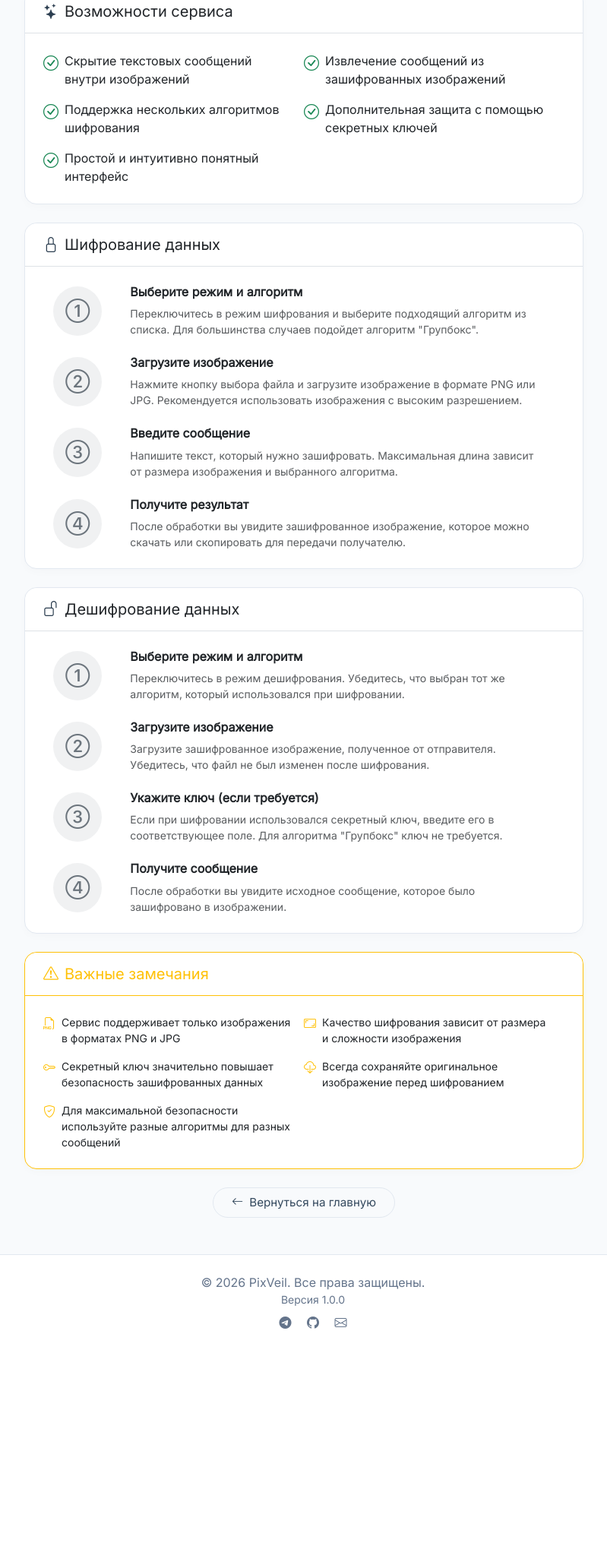
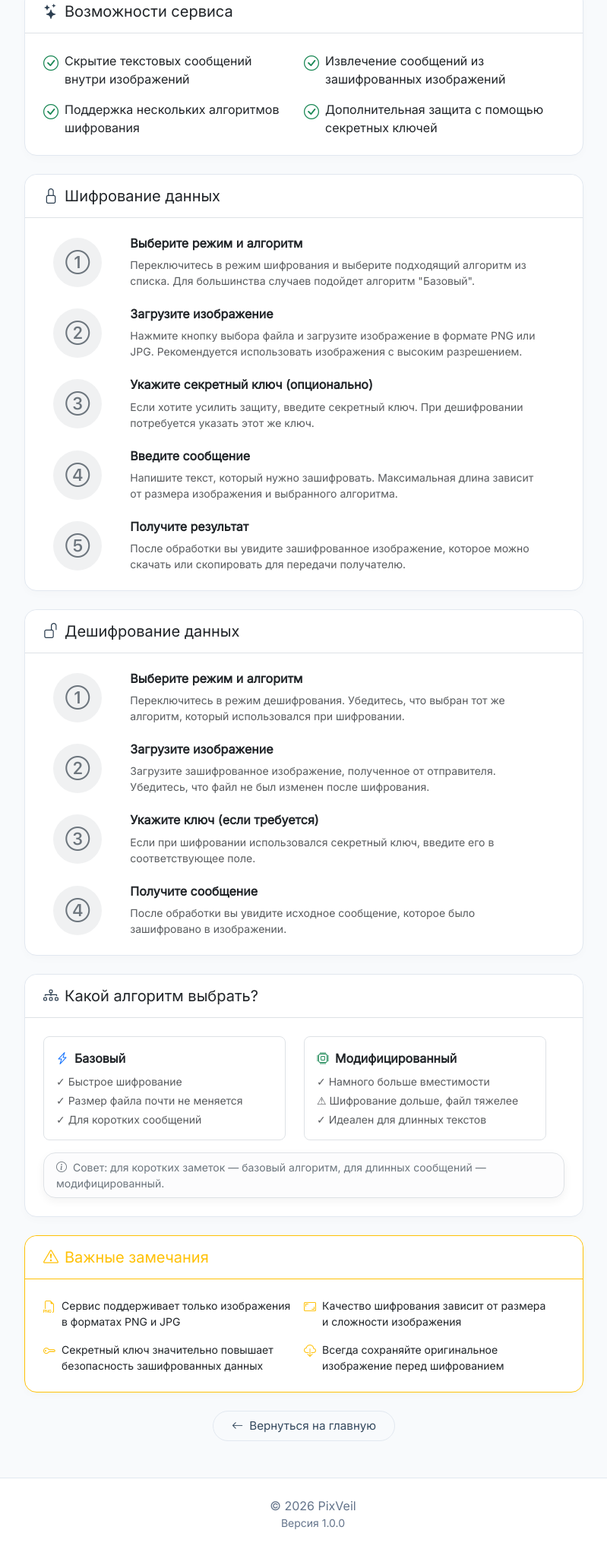
Before and after one commit to firstbobrov/PixVeil, a Flask app: page /guide in a window 1280 px wide. Shown: the part 260-2299 px from the top of the page at 76% size, without its empty margins (228-1027 px from the left). Before the commit the page ends 2009 px from the top, so only its background shows below. Run offline with Flask 3, Linux system fonts and the light colour scheme.

Commit message:
внесены правки по текстам

```diff
--- a/website/templates/base.html
+++ b/website/templates/base.html
@@ -377,13 +377,8 @@
 
     <footer class="py-4">
         <div class="container text-center">
-            <p class="mb-0">&copy; 2026 PixVeil. Все права защищены.</p>
+            <p class="mb-0">&copy; 2026 PixVeil</p>
             <p class="mb-0 small">Версия 1.0.0</p>
-            <div class="mt-2">
-                <a href="#" class="mx-2"><i class="bi bi-telegram"></i></a>
-                <a href="#" class="mx-2"><i class="bi bi-github"></i></a>
-                <a href="#" class="mx-2"><i class="bi bi-envelope"></i></a>
-            </div>
         </div>
     </footer>
 
--- a/website/templates/guide.html
+++ b/website/templates/guide.html
@@ -41,12 +41,6 @@
                             <span>Дополнительная защита с помощью секретных ключей</span>
                         </div>
                     </div>
-                    <div class="col-md-6">
-                        <div class="d-flex align-items-start">
-                            <i class="bi bi-check-circle text-success me-2 fs-5"></i>
-                            <span>Простой и интуитивно понятный интерфейс</span>
-                        </div>
-                    </div>
                 </div>
             </div>
         </div>
@@ -65,7 +59,7 @@
                     </div>
                     <div class="col-md-10">
                         <h3 class="h6 fw-bold">Выберите режим и алгоритм</h3>
-                        <p class="text-muted small mb-0">Переключитесь в режим шифрования и выберите подходящий алгоритм из списка. Для большинства случаев подойдет алгоритм "Групбокс".</p>
+                        <p class="text-muted small mb-0">Переключитесь в режим шифрования и выберите подходящий алгоритм из списка. Для большинства случаев подойдет алгоритм "Базовый".</p>
                     </div>
                 </div>
                 <div class="row align-items-center mb-4">
@@ -86,6 +80,17 @@
                         </span>
                     </div>
                     <div class="col-md-10">
+                        <h3 class="h6 fw-bold">Укажите секретный ключ (опционально)</h3>
+                        <p class="text-muted small mb-0">Если хотите усилить защиту, введите секретный ключ. При дешифровании потребуется указать этот же ключ.</p>
+                    </div>
+                </div>
+                <div class="row align-items-center mb-4">
+                    <div class="col-md-2 text-center mb-3 mb-md-0">
+                        <span class="badge bg-secondary bg-opacity-10 text-secondary p-3 rounded-circle">
+                            <i class="bi bi-4-circle fs-2"></i>
+                        </span>
+                    </div>
+                    <div class="col-md-10">
                         <h3 class="h6 fw-bold">Введите сообщение</h3>
                         <p class="text-muted small mb-0">Напишите текст, который нужно зашифровать. Максимальная длина зависит от размера изображения и выбранного алгоритма.</p>
                     </div>
@@ -93,7 +98,7 @@
                 <div class="row align-items-center">
                     <div class="col-md-2 text-center mb-3 mb-md-0">
                         <span class="badge bg-secondary bg-opacity-10 text-secondary p-3 rounded-circle">
-                            <i class="bi bi-4-circle fs-2"></i>
+                            <i class="bi bi-5-circle fs-2"></i>
                         </span>
                     </div>
                     <div class="col-md-10">
@@ -140,7 +145,7 @@
                     </div>
                     <div class="col-md-10">
                         <h3 class="h6 fw-bold">Укажите ключ (если требуется)</h3>
-                        <p class="text-muted small mb-0">Если при шифровании использовался секретный ключ, введите его в соответствующее поле. Для алгоритма "Групбокс" ключ не требуется.</p>
+                        <p class="text-muted small mb-0">Если при шифровании использовался секретный ключ, введите его в соответствующее поле.</p>
                     </div>
                 </div>
                 <div class="row align-items-center">
@@ -153,6 +158,43 @@
                         <h3 class="h6 fw-bold">Получите сообщение</h3>
                         <p class="text-muted small mb-0">После обработки вы увидите исходное сообщение, которое было зашифровано в изображении.</p>
                     </div>
+                </div>
+            </div>
+        </div>
+
+        <!-- Сравнение алгоритмов -->
+        <div class="card mb-4">
+            <div class="card-header bg-white border-bottom">
+                <h2 class="h5 mb-0"><i class="bi bi-diagram-3 me-2" style="color: var(--primary);"></i>Какой алгоритм выбрать?</h2>
+            </div>
+            <div class="card-body">
+                <div class="row">
+                    <div class="col-md-6 mb-3 mb-md-0">
+                        <div class="border rounded-3 p-3 h-100 bg-white">
+                            <div class="d-flex align-items-center mb-2">
+                                <i class="bi bi-lightning-charge me-2 text-primary"></i>
+                                <strong class="fw-semibold">Базовый</strong>
+                            </div>
+                            <p class="small text-muted mb-1">✓ Быстрое шифрование</p>
+                            <p class="small text-muted mb-1">✓ Размер файла почти не меняется</p>
+                            <p class="small text-muted mb-0">✓ Для коротких сообщений</p>
+                        </div>
+                    </div>
+                    <div class="col-md-6">
+                        <div class="border rounded-3 p-3 h-100 bg-white">
+                            <div class="d-flex align-items-center mb-2">
+                                <i class="bi bi-cpu me-2 text-success"></i>
+                                <strong class="fw-semibold">Модифицированный</strong>
+                            </div>
+                            <p class="small text-muted mb-1">✓ Намного больше вместимости</p>
+                            <p class="small text-muted mb-1">⚠ Шифрование дольше, файл тяжелее</p>
+                            <p class="small text-muted mb-0">✓ Идеален для длинных текстов</p>
+                        </div>
+                    </div>
+                </div>
+                <div class="alert alert-light border mt-3 mb-0 py-2 px-3 small">
+                    <i class="bi bi-info-circle me-1 text-secondary"></i>
+                    <span class="text-secondary">Совет: для коротких заметок — базовый алгоритм, для длинных сообщений — модифицированный.</span>
                 </div>
             </div>
         </div>
@@ -188,12 +230,6 @@
                             <span class="small">Всегда сохраняйте оригинальное изображение перед шифрованием</span>
                         </div>
                     </div>
-                    <div class="col-md-6">
-                        <div class="d-flex align-items-start">
-                            <i class="bi bi-shield-check text-warning me-2"></i>
-                            <span class="small">Для максимальной безопасности используйте разные алгоритмы для разных сообщений</span>
-                        </div>
-                    </div>
                 </div>
             </div>
         </div>
--- a/website/templates/landing.html
+++ b/website/templates/landing.html
@@ -202,7 +202,7 @@
                 </div>
                 <h3 class="feature-title">Два алгоритма</h3>
                 <p class="feature-text">
-                    Выберите базовый или модифицированный алгоритм с альфа-каналом для дополнительной надёжности.
+                    Выберите базовый или модифицированный алгоритм для дополнительной надёжности.
                 </p>
             </div>
         </div>
```
Also changed, not shown: website/templates/tool.html (+5 -5 lines).
